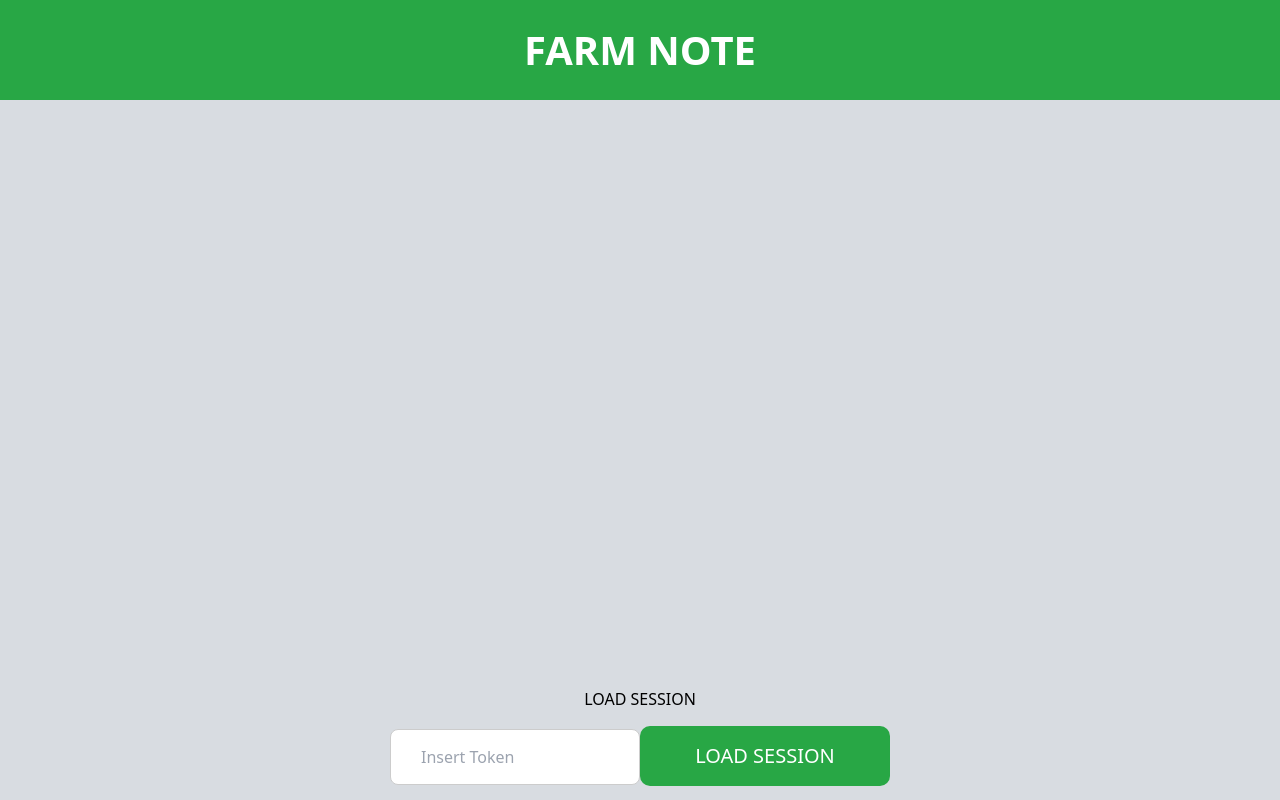
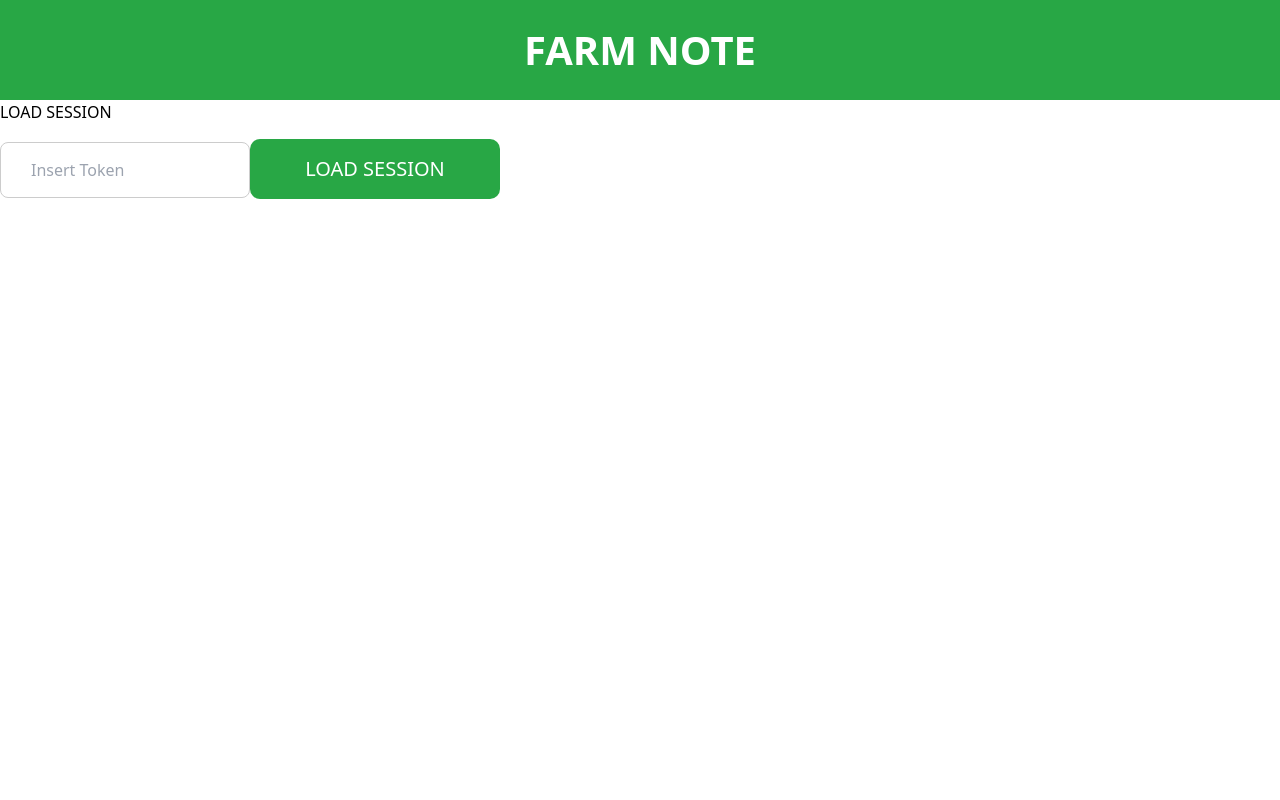
Before and after one commit to RalphBauer/FarmNote, a Vue app in the folder frontend/: page /load-session-page in a window 1280 px wide. Built offline with nearby package versions, Linux system fonts and the light colour scheme; what http-client would draw is missing.

Commit message:
Change LoadSessionPage
Change LoadSessionPage for better readability

```diff
--- a/frontend/src/views/LoadSessionPage.vue
+++ b/frontend/src/views/LoadSessionPage.vue
@@ -1,32 +1,26 @@
 <template>
-  <main class="flex flex-col items-center justify-between h-screen bg-gray-100">
-    <!-- FARM NOTE Label -->
-    <FarmNoteLabel />
+  <FarmNoteLabel />
+  <SessionLoaderForm />
+</template>
 
-    <!-- SessionLoaderForm -->
-    <SessionLoaderForm />
-  </main>
-</template>
 
 <script>
 import FarmNoteLabel from "@/components/FarmNoteLabel.vue";
 import SessionLoaderForm from "@/components/SessionLoaderForm.vue";
 
 export default {
+
   name: "LoadSessionPage",
+
   components: {
     FarmNoteLabel,
     SessionLoaderForm
   }
+
 }
 </script>
 
+
 <style scoped>
-main {
-  text-align: center;
-  display: flex;
-  flex-direction: column;
-  justify-content: space-between;
-  height: 100%;
-}
+
 </style>
```
